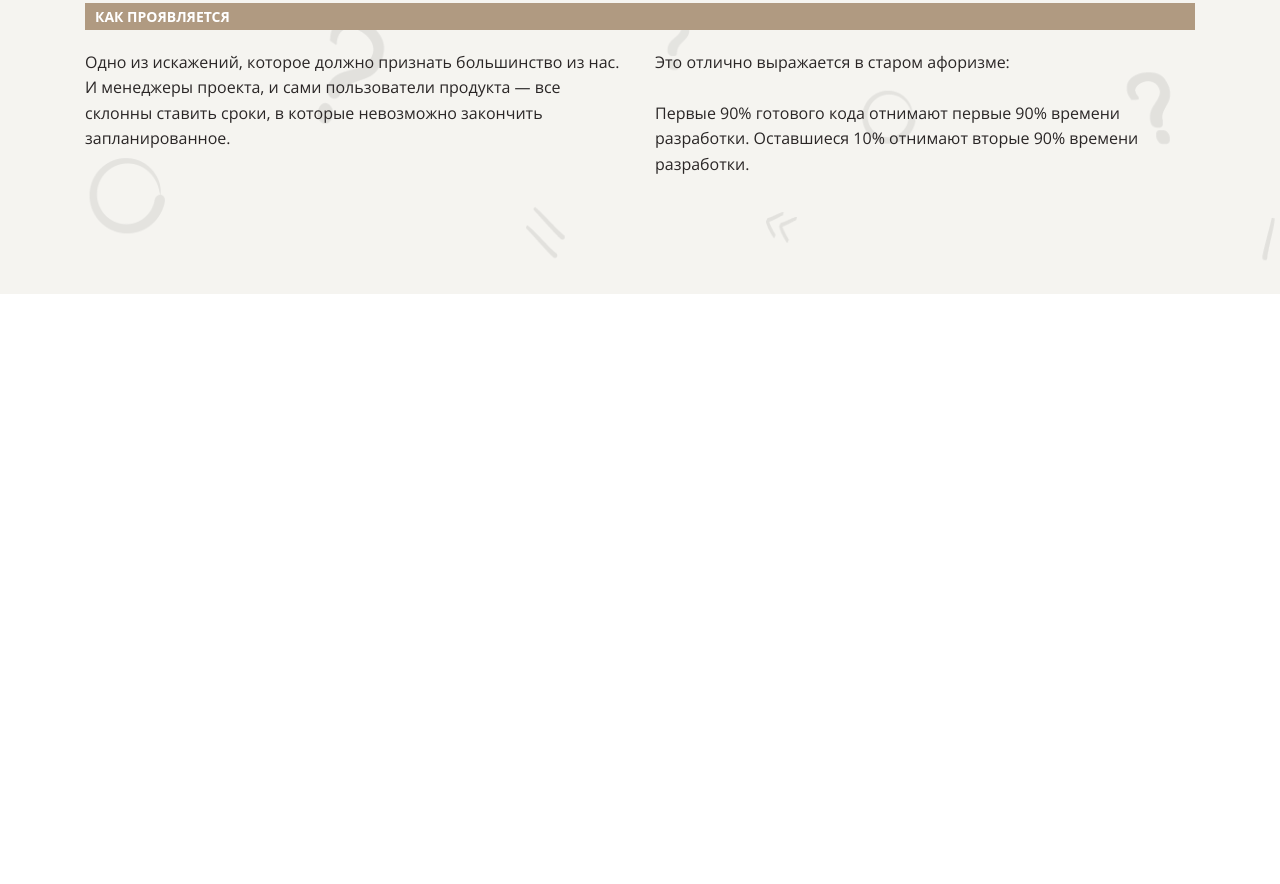
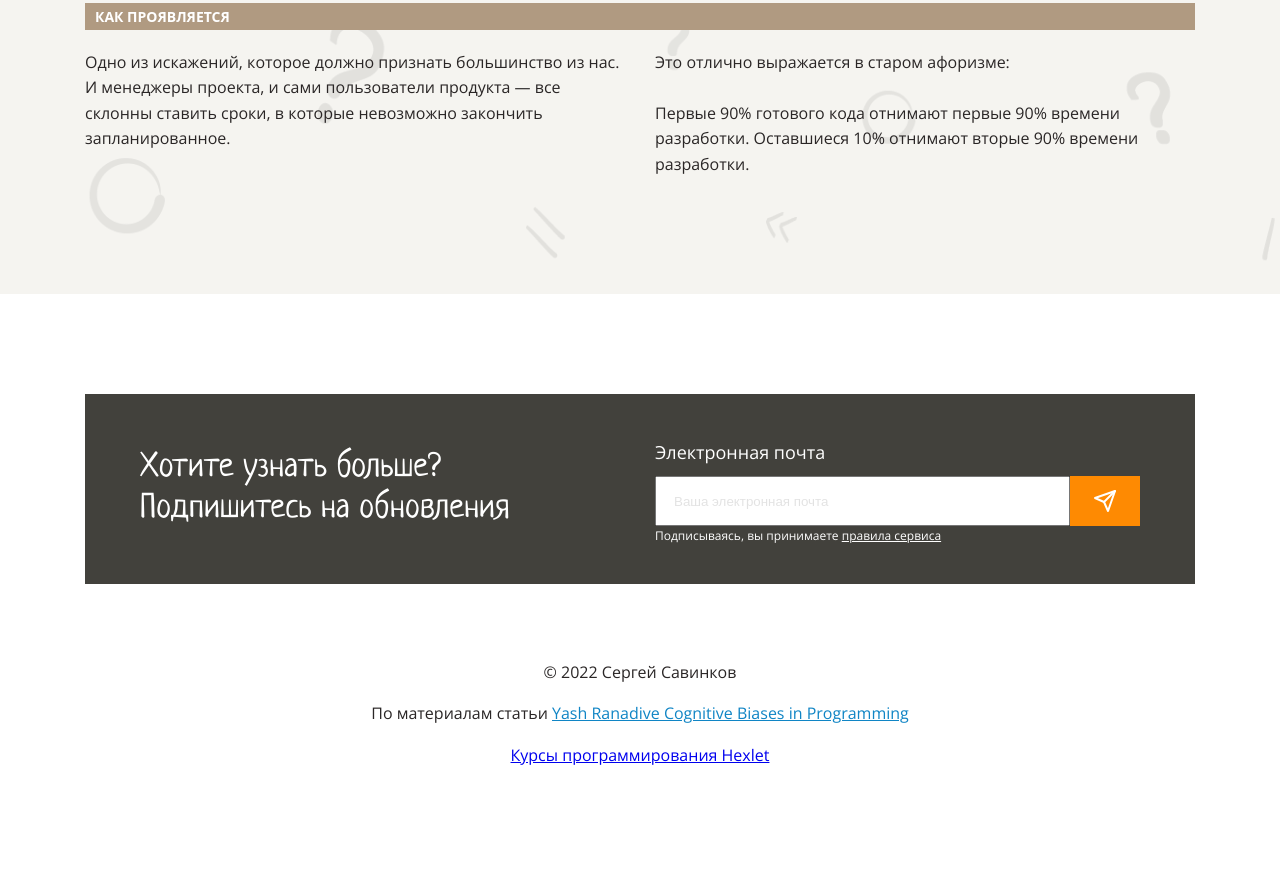
Before and after one commit to Matheria/Cognitive-biases, a website: page src/index.html in a window 1280 px wide. Shown: the part 6996-7880 px from the top of the page. Before the commit the page ends 7290 px from the top, so only its background shows below. Drawn offline with Linux system fonts and the light colour scheme.

Commit message:
add footer section

```diff
--- a/src/index.html
+++ b/src/index.html
@@ -169,6 +169,25 @@
       </div>
     </section>
   </main>
-  <footer></footer>
+  <footer>
+    <div class="container">
+      <div class="footer-wrapper">
+        <p class="footer-text">Хотите узнать больше?<br> Подпишитесь на обновления</p>
+        <div class="inner-form-wrapper">
+          <p class="form-label" for="mail">Электронная почта</p>
+          <form class="footer-form" method="GET" action="#">
+            <input class="form-input" type="email" id="mail" placeholder="Ваша электронная почта">
+            <button class="form-btn btn"></button>
+          </form>
+          <p class="form-terms">Подписываясь, вы принимаете <a class="form-link" href="#">правила сервиса</a></p>
+        </div>
+      </div>
+      <div class="footer-copyright-wrapper">
+        <span class="copyright-text">© 2022 Сергей Савинков</span>
+        <span class="copyright-text">По материалам статьи <a class="copyright-link" href="https://medium.com/hackernoon/cognitive-biases-in-programming-5e937707c27b" target="_blank">Yash Ranadive Cognitive Biases in Programming</a></span>
+        <span><a href="https://ru.hexlet.io/" target="_blank">Курсы программирования Hexlet</a></span>
+      </div>
+    </div>
+  </footer>
 </body>
 </html>
--- a/src/styles/style.css
+++ b/src/styles/style.css
@@ -9,6 +9,7 @@
   --brown: #b09a81;
   --blue: #1085c5;
   --dark-orange: #ea7600;
+  --gray: #757575;
 }
 
 @font-face {
@@ -88,6 +89,8 @@ h3 {
   text-transform: uppercase;
 
   background-color: var(--primary);
+  border: none;
+  outline: none;
 }
 
 .btn:hover {
@@ -350,3 +353,99 @@ h3 {
 .section-dark-text {
   color: var(--white);
 }
+
+/* Footer */
+.footer-wrapper {
+  display: flex;
+  align-items: center;
+  justify-content: space-between;
+  height: 190px;
+  padding: 0 55px;
+
+  color: var(--white);
+
+  background-color: var(--primary-dark);
+}
+
+.inner-form-wrapper {
+  width: 50%;
+  padding-left: 15px;
+}
+
+.footer-text {
+  color: var(--white);
+  font-weight: 400;
+  font-size: 34px;
+  font-family: Neucha, Arial, sans-serif;
+  line-height: 41px;
+}
+
+.footer-form {
+  display: flex;
+  width: 100%;
+}
+
+.form-label {
+  margin-bottom: 9px;
+
+  font-size: 18px;
+  line-height: 29px;
+}
+
+.form-input {
+  flex-grow: 2;
+
+  height: 50px;
+}
+
+.form-input::placeholder {
+  padding: 17px 15px;
+
+  color: var(--gray);
+
+  opacity: 0.2;
+}
+
+.form-btn {
+  width: 70px;
+  height: 50px;
+}
+
+.form-btn::before {
+  display: block;
+
+  width: 24px;
+  height: 24px;
+
+  background-image: url("../images/send.svg");
+
+  content: "";
+}
+
+.form-terms {
+  margin-top: 0;
+
+  font-size: 12px;
+  line-height: 19px;
+}
+
+.form-link {
+  color: var(--white);
+  text-decoration: underline;
+}
+
+.footer-copyright-wrapper {
+  display: flex;
+  flex-direction: column;
+  margin: 76px 0 16px;
+
+  text-align: center;
+}
+
+.copyright-text {
+  margin-bottom: 16px;
+}
+
+.copyright-link {
+  color: var(--blue);
+}
```
